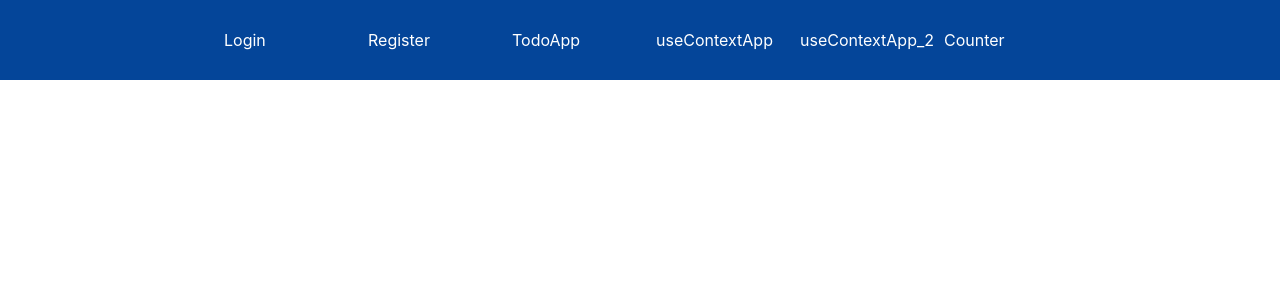
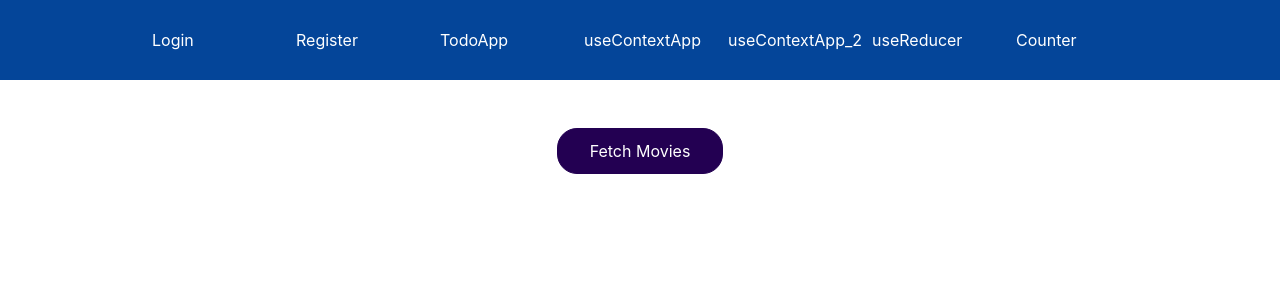
Before and after one commit to theodorejohn7/router-app, a React (Create React App) app: page /usereducerapi in a window 1280 px wide. Shown: the top 300 px of the page. Built offline with nearby package versions, Linux system fonts and the light colour scheme.

Commit message:
fetch completed

```diff
--- a/src/App.js
+++ b/src/App.js
@@ -9,7 +9,7 @@ import Test from "./components/test";
 import TodoApp from "./components/TodoApp";
 import UseContextApp from "./components/UseContextApp";
 import UseContextApp2 from "./components/UseContextApp2";
-
+import ApiApp from "./components/ApiApp";
 
 export default class App extends React.Component {
   render() {
@@ -29,6 +29,8 @@ export default class App extends React.Component {
             <Route path="/todoapp" element={<TodoApp />} />
             <Route path="/usecontextapp" element={<UseContextApp />} />
             <Route path="/usecontextapp2" element={<UseContextApp2 />} />
+            <Route path="/usereducerapi" element={<ApiApp />} />
+
 
           </Routes>
 
--- /dev/null
+++ b/src/components/ApiApp.css
@@ -0,0 +1,29 @@
+section {
+  margin: 1rem auto;
+  width: 90%;
+  max-width: 40rem;
+  text-align: center;
+  background-color: white;
+  padding: 2rem;
+  border-radius: 12px;
+}
+
+button {
+  font: inherit;
+  cursor: pointer;
+  background: #230052;
+  border: 1px solid #230052;
+  color: white;
+  padding: 0.75rem 2rem;
+  border-radius: 20px;
+}
+
+button:focus {
+  outline: none;
+}
+
+button:hover,
+button:active {
+  background-color: #460897;
+  border-color: #460897;
+}
--- /dev/null
+++ b/src/components/ApiApp.js
@@ -0,0 +1,38 @@
+import React , {useState} from 'react';
+
+import MoviesList from './MoviesList';
+import './ApiApp.css';
+
+function ApiApp() {
+
+  const [movies,setMovies] = useState([]);
+
+  function fetchMoviesHandler() {
+    fetch('https://swapi.dev/api/films/').then(response => {
+      return response.json();
+    }).then(data => {
+      const transformedMovies = data.results.map(movieData => {
+        return {
+          id:movieData.episode_id,
+          title: movieData.title,
+          openingText: movieData.opening_crawl,
+          releaseDate:movieData.release_date
+        }
+      })
+     setMovies(transformedMovies) ;
+    });
+  }
+
+  return (
+    <React.Fragment>
+      <section>
+        <button onClick={fetchMoviesHandler}>Fetch Movies</button>
+      </section>
+      <section>
+        <MoviesList movies={movies} />
+      </section>
+    </React.Fragment>
+  );
+}
+
+export default ApiApp;
--- a/src/components/MainHeader.js
+++ b/src/components/MainHeader.js
@@ -30,6 +30,10 @@ const MainHeader = () => {
           </li>
 
           <li>
+            <NavLink  activeClassName={classes.active}  to="/usereducerapi">useReducer </NavLink>
+          </li>
+
+          <li>
             <NavLink  activeClassName={classes.active}  to="/test">Counter </NavLink>
           </li>
 
--- /dev/null
+++ b/src/components/Movie.js
@@ -0,0 +1,17 @@
+import React from 'react';
+
+import classes from './Movie.module.css';
+
+
+const Movie = (props) => {
+  /* eslint-disable */
+  return (
+    <li className={classes.movie}>
+      <h2>{props.title}</h2>
+      <h3>{props.releaseDate}</h3>
+      <p>{props.openingText}</p>
+    </li>
+  );
+};
+
+export default Movie;
--- /dev/null
+++ b/src/components/Movie.module.css
@@ -0,0 +1,20 @@
+.movie {
+  margin: 1rem;
+  padding: 1rem;
+  background-color: #230052;
+  box-shadow: 0 2px 8px rgba(0, 0, 0, 0.26);
+  border-radius: 12px;
+  text-align: center;
+  color: white;
+}
+
+.movie h2 {
+  font-size: 2rem;
+  color: #f7e702;
+}
+
+.movie h3 {
+  color: #eccf77;
+  margin: 0;
+  font-size: 1rem;
+}
--- /dev/null
+++ b/src/components/MoviesList.js
@@ -0,0 +1,22 @@
+import React from 'react';
+
+import Movie from './Movie';
+import classes from './MoviesList.module.css';
+
+const MovieList = (props) => {
+  /* eslint-disable */
+  return (
+    <ul className={classes['movies-list']}>
+      {props.movies.map((movie) => (
+        <Movie
+          key={movie.id}
+          title={movie.title}
+          releaseDate={movie.releaseDate}
+          openingText={movie.openingText}
+        />
+      ))}
+    </ul>
+  );
+};
+
+export default MovieList;
--- /dev/null
+++ b/src/components/MoviesList.module.css
@@ -0,0 +1,5 @@
+.movies-list {
+  list-style: none;
+  margin: 0;
+  padding: 0;
+}
--- a/src/components/TodoApp.js
+++ b/src/components/TodoApp.js
@@ -110,7 +110,7 @@ export default function TodoApp() {
                   width: 600,
                 }}
                 id="filled-basic"
-                label="Key in your Todo activity"
+                label="Key-in your Todo activity"
                 variant="filled"
                 value={name}
                 onChange={(e) => setName(e.target.value)}
@@ -118,7 +118,7 @@ export default function TodoApp() {
             </Paper>
 
             {todos.map((todo) => (
-              <Paper elevation={3}>
+              <Paper key={todo} elevation={3}>
 
                 <Todo dispatch={dispatch} todo={todo} />
               </Paper>
```
Also changed, not shown: .scannerwork/report-task.txt.
